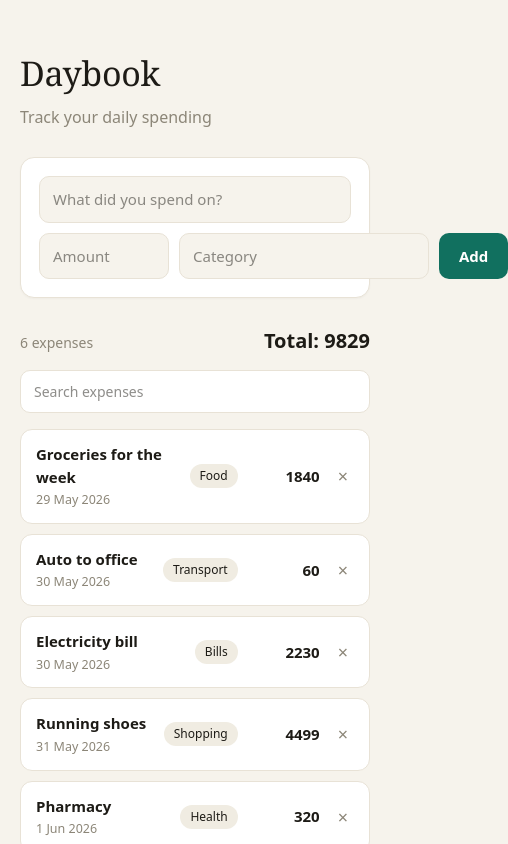
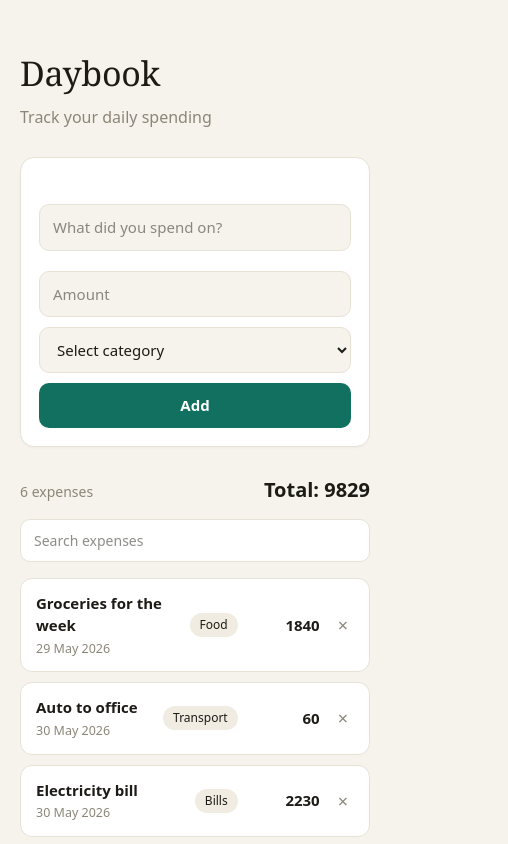
Before and after one commit to Poluslg/expense-tracker-assignment, a Next.js app: page / in a window 390 px wide. Shown: the top 844 px of the page, 508 px wide, since content can reach past the window. Built offline with nearby package versions, Linux system fonts and the light colour scheme.

Commit message:
style: finalize error UI and add mobile responsiveness to ExpenseForm
Added min-height to the error wrapper to prevent layout shift (CLS), introduced a global --error CSS variable for consistent theming, and added a media query to stack form inputs vertically on screens under 500px.

```diff
--- a/src/app/globals.css
+++ b/src/app/globals.css
@@ -10,16 +10,25 @@
   --accent-ink: #ffffff;
   --danger: #b23b2e;
   --chip: #f0ece2;
+  --error: #b23b2e;
 }
 
-* { box-sizing: border-box; }
+* {
+  box-sizing: border-box;
+}
 
-html, body {
+html,
+body {
   margin: 0;
   padding: 0;
   background: var(--bg);
   color: var(--ink);
-  font-family: ui-sans-serif, system-ui, -apple-system, "Segoe UI", sans-serif;
+  font-family:
+    ui-sans-serif,
+    system-ui,
+    -apple-system,
+    "Segoe UI",
+    sans-serif;
   -webkit-font-smoothing: antialiased;
 }
 
@@ -27,5 +36,13 @@ html, body {
   font-family: "Iowan Old Style", Georgia, "Times New Roman", serif;
 }
 
-button { font-family: inherit; cursor: pointer; border: none; }
-input, select, textarea { font-family: inherit; }
+button {
+  font-family: inherit;
+  cursor: pointer;
+  border: none;
+}
+input,
+select,
+textarea {
+  font-family: inherit;
+}
--- /dev/null
+++ b/src/components/ExpenseForm.module.css
@@ -0,0 +1,82 @@
+.formContainer {
+  background: var(--card);
+  border: 1px solid var(--line);
+  border-radius: 14px;
+  padding: 18px;
+  box-shadow: 0 1px 2px rgba(0, 0, 0, 0.03);
+}
+
+.errorWrapper {
+  display: flex;
+  justify-content: center;
+  align-items: center;
+  min-height: 28px;
+}
+
+.errorWrapper p {
+  color: var(--error);
+  text-align: center;
+  font-size: 14px;
+  font-weight: 500;
+  margin: 0;
+}
+
+.formWrapper {
+  display: flex;
+  flex-direction: column;
+  gap: 10px;
+}
+
+.inputGroup {
+  display: flex;
+  flex-direction: row;
+  gap: 10px;
+  margin-top: 10px;
+}
+
+.inputField {
+  background: var(--bg);
+  border: 1px solid var(--line);
+  border-radius: 10px;
+  padding: 11px 13px;
+  font-size: 15px;
+  color: var(--ink);
+}
+
+.fullWidth {
+  width: 100%;
+}
+
+.amountInput {
+  width: 130px;
+}
+
+.categoryInput {
+  flex: 1;
+  cursor: pointer;
+}
+
+.addButton {
+  background: var(--accent);
+  color: var(--accent-ink);
+  border-radius: 10px;
+  padding: 11px 20px;
+  font-size: 15px;
+  font-weight: 600;
+  cursor: pointer;
+  border: none;
+}
+
+.addButton:hover {
+  opacity: 0.9;
+}
+
+@media (max-width: 500px) {
+  .inputGroup {
+    flex-direction: column;
+  }
+
+  .amountInput {
+    width: 100%;
+  }
+}
--- a/src/components/ExpenseForm.tsx
+++ b/src/components/ExpenseForm.tsx
@@ -1,5 +1,8 @@
-import { Expense } from "@/lib/data";
+"use client";
+
+import { CATEGORIES, Expense } from "@/lib/data";
 import { useState } from "react";
+import styles from "./ExpenseForm.module.css";
 
 interface ExpenseFormProps {
   onAdd: (expense: Expense) => void;
@@ -9,17 +12,27 @@ export default function ExpenseForm({ onAdd }: ExpenseFormProps) {
   const [description, setDescription] = useState("");
   const [amount, setAmount] = useState("");
   const [category, setCategory] = useState("");
+  const [errorMessage, setErrorMessage] = useState("");
 
-  function addExpense() {
-    console.log("adding expense", description, amount);
-    if (!description || !amount || !category) {
-      alert("Please fill in all fields");
+  function handleAddExpense(e: React.SubmitEvent<HTMLFormElement>) {
+    e.preventDefault();
+
+    if (!description.trim() || !category) {
+      setErrorMessage("Please fill in all fields");
       return;
     }
+
+    if (isNaN(Number(amount)) || Number(amount) <= 0) {
+      setErrorMessage("The amount should be greater than 0");
+      return;
+    }
+
+    console.log("adding expense", description, amount);
+
     const newExpense: Expense = {
       id: Date.now(),
-      description: description,
-      amount: parseFloat(amount),
+      description: description.trim(),
+      amount: Number(amount),
       category: category,
       date: new Date().toISOString(),
     };
@@ -28,74 +41,51 @@ export default function ExpenseForm({ onAdd }: ExpenseFormProps) {
     setDescription("");
     setAmount("");
     setCategory("");
+    setErrorMessage("");
   }
+
   return (
-    <div
-      style={{
-        background: "var(--card)",
-        border: "1px solid var(--line)",
-        borderRadius: 14,
-        padding: 18,
-        boxShadow: "0 1px 2px rgba(0,0,0,0.03)",
-      }}
-    >
+    <div className={styles.formContainer}>
+      <div style={{ height: 28 }} className={styles.errorWrapper}>
+        <p>{errorMessage}</p>
+      </div>
+      <form className={styles.formWrapper} onSubmit={handleAddExpense}>
         <input
+          type="text"
           placeholder="What did you spend on?"
+          required
           value={description}
           onChange={(e) => setDescription(e.target.value)}
-        style={{
-          width: "100%",
-          background: "var(--bg)",
-          border: "1px solid var(--line)",
-          borderRadius: 10,
-          padding: "11px 13px",
-          fontSize: 15,
-          color: "var(--ink)",
-        }}
+          className={`${styles.inputField} ${styles.fullWidth}`}
         />
-      <div style={{ display: "flex", gap: 10, marginTop: 10 }}>
+
+        <div className={styles.inputGroup}>
           <input
+            type="number"
+            required
             placeholder="Amount"
             value={amount}
             onChange={(e) => setAmount(e.target.value)}
-          style={{
-            width: 130,
-            background: "var(--bg)",
-            border: "1px solid var(--line)",
-            borderRadius: 10,
-            padding: "11px 13px",
-            fontSize: 15,
-            color: "var(--ink)",
-          }}
+            className={`${styles.inputField} ${styles.amountInput}`}
           />
-        <input
-          placeholder="Category"
+          <select
+            required
+            className={`${styles.inputField} ${styles.categoryInput}`}
             value={category}
             onChange={(e) => setCategory(e.target.value)}
-          style={{
-            flex: 1,
-            background: "var(--bg)",
-            border: "1px solid var(--line)",
-            borderRadius: 10,
-            padding: "11px 13px",
-            fontSize: 15,
-            color: "var(--ink)",
-          }}
-        />
-        <button
-          onClick={addExpense}
-          style={{
-            background: "var(--accent)",
-            color: "var(--accent-ink)",
-            borderRadius: 10,
-            padding: "11px 20px",
-            fontSize: 15,
-            fontWeight: 600,
-          }}
           >
+            <option value="">Select category</option>
+            {CATEGORIES.map((cat) => (
+              <option key={cat} value={cat}>
+                {cat}
+              </option>
+            ))}
+          </select>
+          <button type="submit" className={styles.addButton}>
             Add
           </button>
         </div>
+      </form>
     </div>
   );
 }
```
Lines whose indentation alone changed are shown as unchanged.
